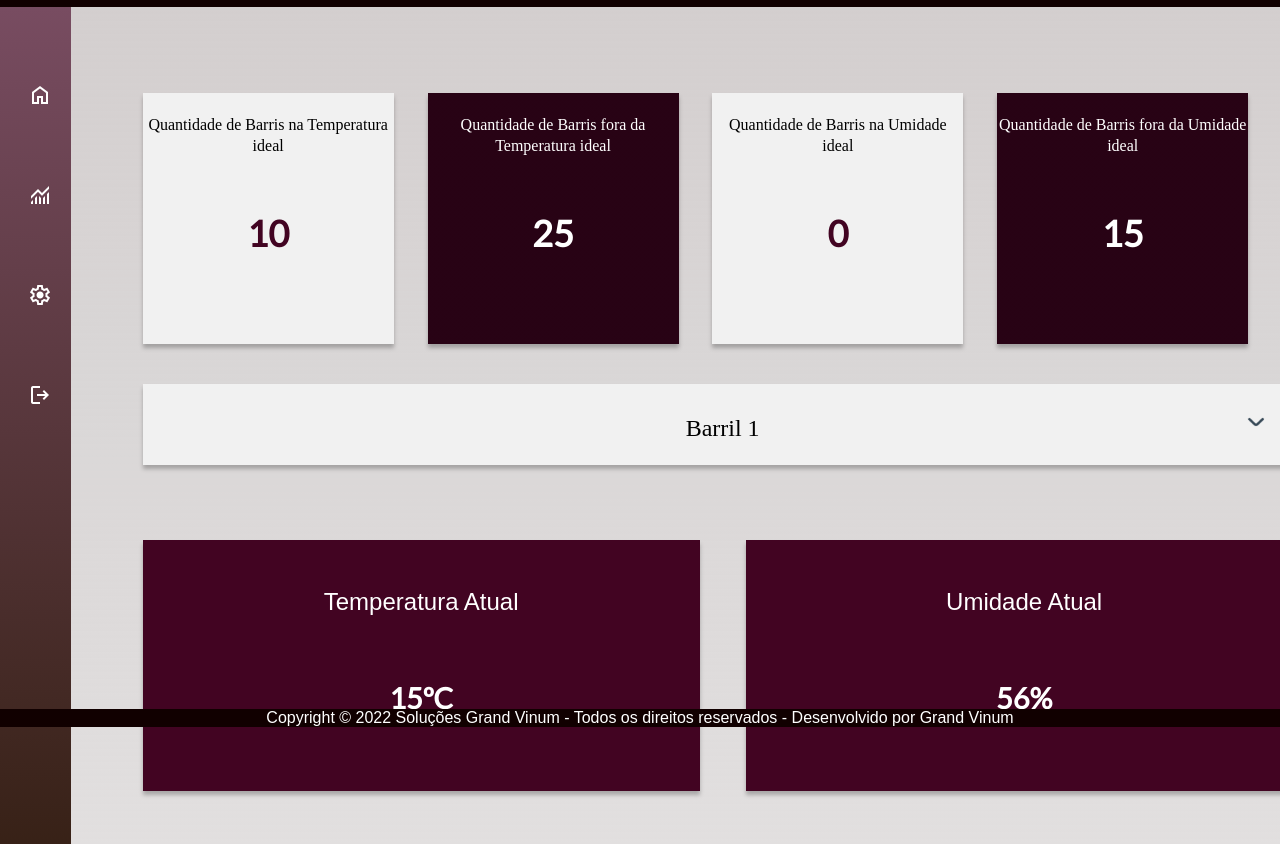
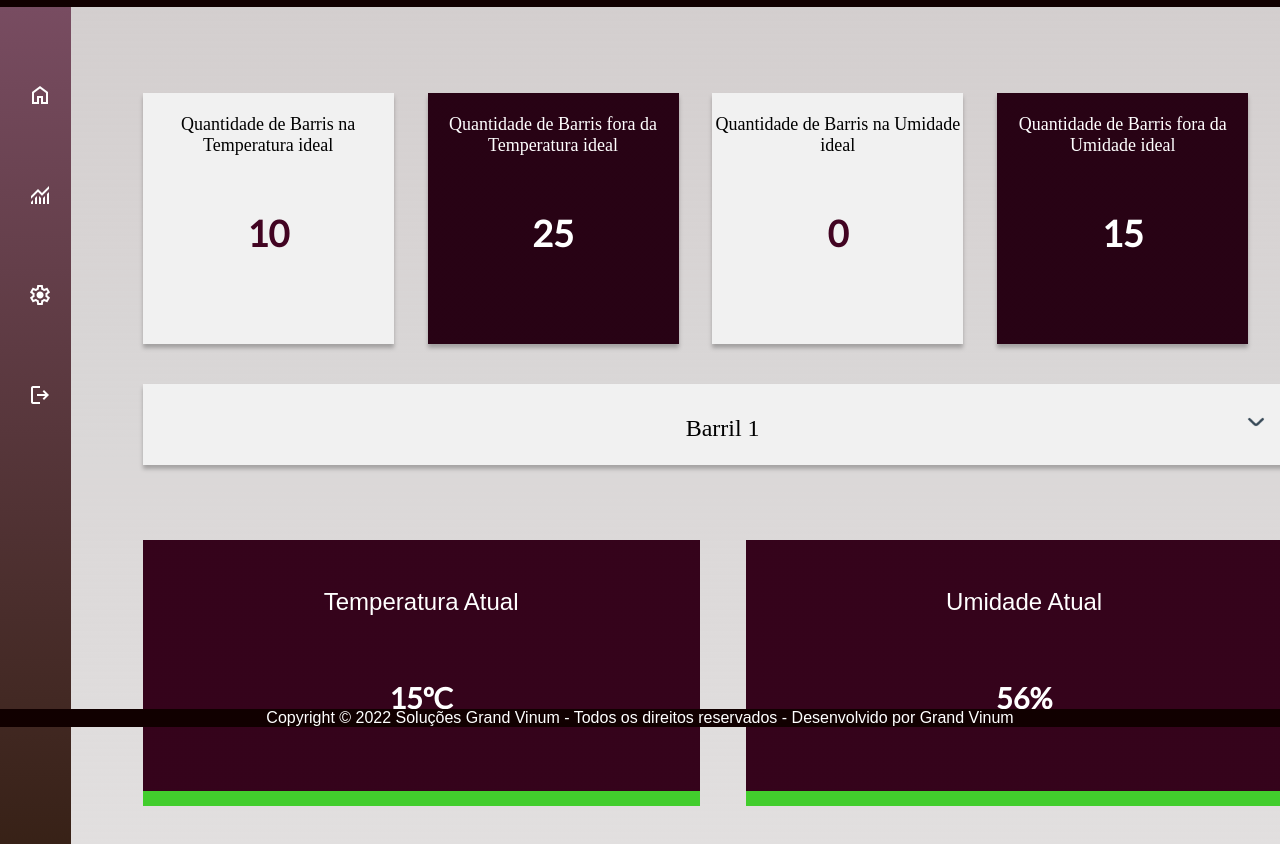
Before and after one commit to GP8-Sprint2/Grand-Vinum, a website: page site/public/dashboard.html in a window 1280 px wide. Shown: the part 73-917 px from the top of the page. Drawn offline with nearby package versions, Linux system fonts and the light colour scheme; a web font is replaced by a local one.

Commit message:
Atualização do sombreamento da Dashboard

```diff
--- a/site/public/css/Dashboard.css
+++ b/site/public/css/Dashboard.css
@@ -187,7 +187,7 @@ main h1 {
     text-transform: uppercase;
     display: flex;
     margin-top: 5vh;
-   justify-content: center;
+    justify-content: center;
 }
 
 .numerov {
@@ -200,7 +200,7 @@ main h1 {
     text-transform: uppercase;
     display: flex;
     margin-top: 5vh;
-   justify-content: center;
+    justify-content: center;
 
 }
 
@@ -210,7 +210,7 @@ main h1 {
     font-family: 'Chivo';
     font-style: normal;
     font-weight: 400;
-    font-size: 16px;
+    font-size: 18px;
     line-height: 21px;
     display: flex;
     align-items: center;
@@ -225,14 +225,14 @@ main h1 {
     font-family: 'Chivo';
     font-style: normal;
     font-weight: 400;
-    font-size: 16px;
+    font-size: 18px;
     line-height: 21px;
     display: flex;
     align-items: center;
     text-align: center;
     color: white;
     flex-wrap: wrap;
-
+    padding: 10px;
 
 }
 
@@ -299,8 +299,8 @@ main h1 {
     width: 565px;
     height: 251px;
 
-    background: #420422;
-    box-shadow: 0px 4px 4px rgba(0, 0, 0, 0.25);
+    background: linear-gradient(0deg, rgba(0, 0, 0, 0.2), rgba(0, 0, 0, 0.2)), #420422;
+    box-shadow: 0px 15px #42CD2D;
 }
 
 .campo_vinhog {
@@ -330,7 +330,7 @@ main h1 {
 
 }
 
-.texto-metrica, .numero-alerta{
+.texto-metrica, .numero-alerta {
     font-family: 'Lato';
     display: flex;
     font-weight: 1000;
```
Also changed, not shown: site/public/dashboard.html (+1 -0 lines).
